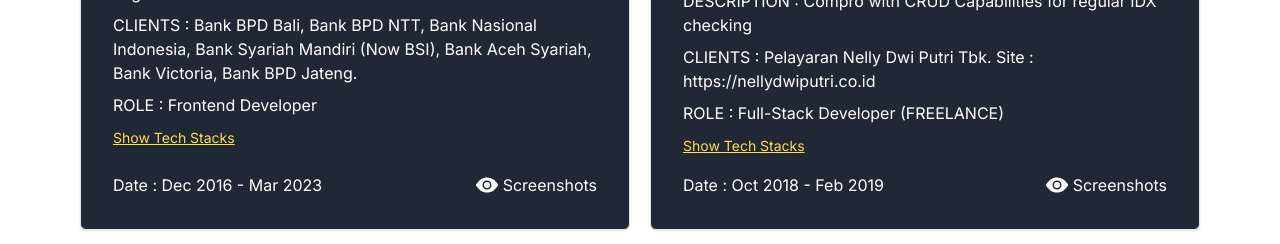
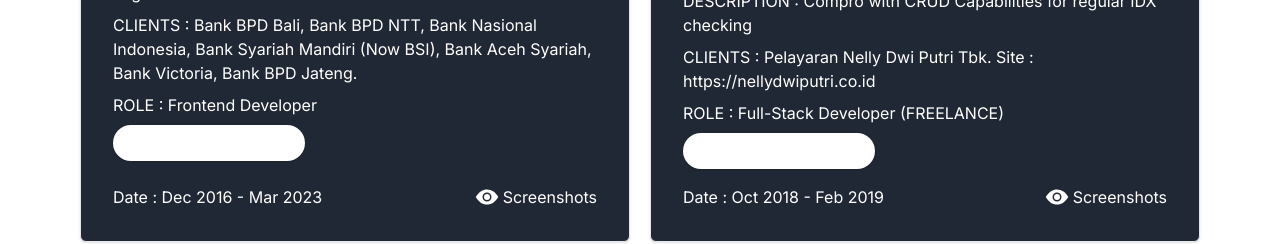
Before and after one commit to TheDrongs/portofolio, a React (Vite) app: page / in a window 1280 px wide. Shown: the part 4040-4284 px from the top of the page. Built offline with nearby package versions, Linux system fonts and the light colour scheme.

Commit message:
revised the show/hide stacks

```diff
--- a/src/components/Project/Project.jsx
+++ b/src/components/Project/Project.jsx
@@ -1,5 +1,5 @@
 import { FaFolderOpen } from "react-icons/fa";
-import { IoEyeSharp } from "react-icons/io5";
+import { IoEyeSharp, IoEyeOutline, IoEyeOffOutline } from "react-icons/io5";
 import { useState } from "react";
 
 const Project = ({
@@ -7,6 +7,7 @@ const Project = ({
   projectDescription,
   projectDetails,
   projectRole,
+  projectURL,
   screenshots,
   tags,
   date,
@@ -31,13 +32,18 @@ const Project = ({
       <div className="mb-4">
         <button
           onClick={() => setShowStacks((prev) => !prev)}
-          className="text-sm text-yellow-300 underline hover:opacity-80 transition"
+          className="flex items-center gap-2 bg-white text-mainColor font-medium py-1.5 px-3 rounded-full shadow hover:bg-yellow-100 transition-all"
         >
+          {showStacks ? (
+            <IoEyeOffOutline className="w-5 h-5" />
+          ) : (
+            <IoEyeOutline className="w-5 h-5" />
+          )}
           {showStacks ? "Hide Tech Stacks" : "Show Tech Stacks"}
         </button>
         {showStacks && (
           <div className="mt-2 text-sm text-white/90">
-            <span className="font-semibold">TECH STACK(s):</span> {tags}
+            {tags}
           </div>
         )}
       </div>
```
